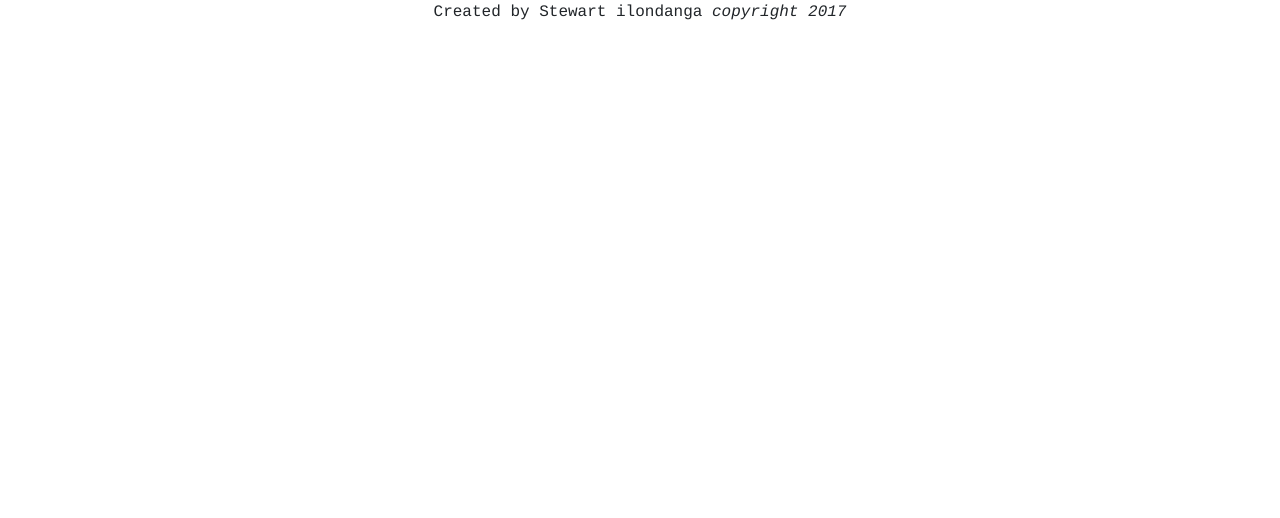
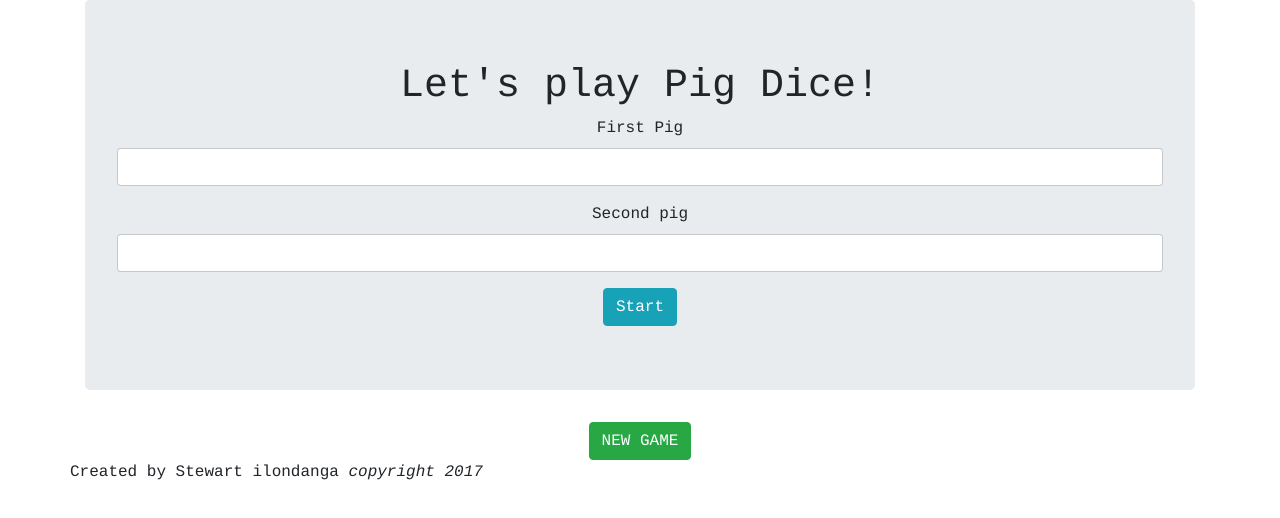
Before and after one commit to stewilondanga/piggy-dice, a plain HTML site: page index.html in a window 1280 px wide. Drawn offline with nearby package versions, Linux system fonts and the light colour scheme.

Commit message:
add index.html

```diff
--- a/index.html
+++ b/index.html
@@ -4,10 +4,33 @@
 <head>
   <link href="css/bootstrap.css" rel="stylesheet" type="text/css">
   <link rel="stylesheet" href="css/styles.css" type="text/css">
-  <title> To do list</title>
+  <title> Piggy Dice</title>
 </head>
 
 <body>
+  <div class="start-menu container">
+    <div class="jumbotron">
+      <h1>Let's play Pig Dice!</h1>
+      <form id="player-1">
+        <div class="form-group">
+          <label for="player1Name">First Pig</label>
+          <input required class="player1Name form-control" type="text">
+        </div>
+      </form>
+      <form id="player-2">
+        <div class="form-group">
+          <label for="player2Name">Second pig</label>
+          <input required class="player2Name form-control" type="text">
+        </div>
+      </form>
+      <button id="start" class="btn-info btn">Start</button>
+    </div>
+  </div>
+  <div class="player-console container">
+    <button id="new-game" class="btn-success btn">NEW GAME</button>
+    <div class="row">
+
+
 
   <div class="panel-footer">
     <p>Created by Stewart ilondanga <em>copyright 2017</em></p>
```
